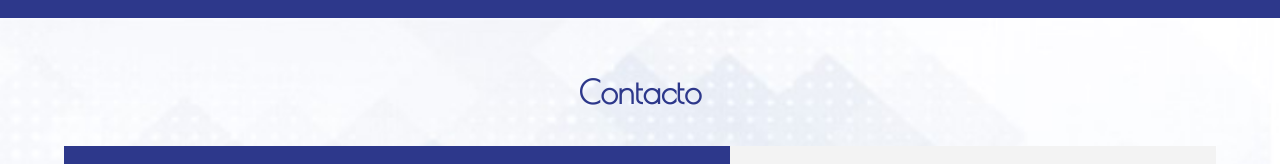
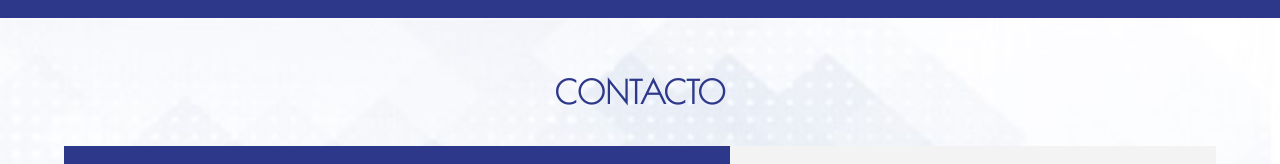
Before and after one commit to HiroakiSushiloOno/elite, a plain HTML site: page index.html in a window 1280 px wide. Shown: the part 758-922 px from the top of the page. Drawn offline with nearby package versions, Linux system fonts and the light colour scheme; a script that the page names is missing.

Commit message:
fixed a little typo

```diff
--- a/index.html
+++ b/index.html
@@ -70,7 +70,7 @@
   <!--Contact / Contactenos-->
   <section id="section-contact" class="section-contact">
     <div class="section-contact__title-block">
-      <h3 class="section-contact__title-block__title">Contacto</h3>
+      <h3 class="section-contact__title-block__title">CONTACTO</h3>
     </div>
     <div class="section-contact__main-block">
     <div class="section-contact__main-block__form-area">
```
